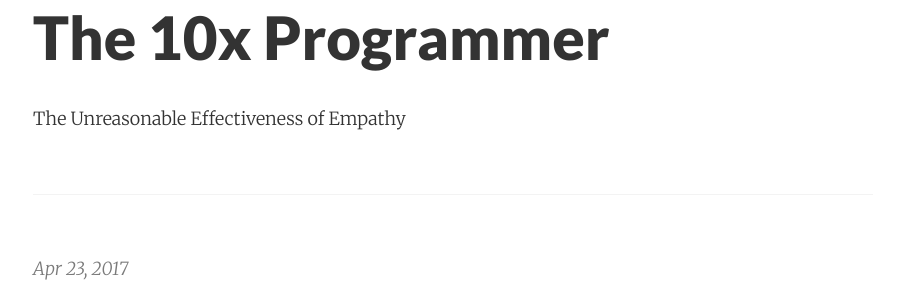
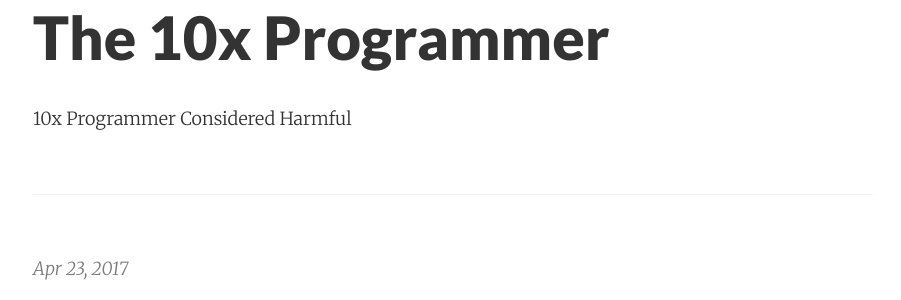
Before and after one commit to premgane/premgane.github.io, a Jekyll site: the page built from index.html, in a window 1280 px wide. Shown: the part 185-485 px from the top of the page, without its empty margins (187-1088 px from the left). Built offline with Jekyll 4.4.1, drawn with Linux system fonts in a browser that asks for light colours; the list of posts is cut into pages by our own code.

Commit message:
10x programmer tagline

```diff
--- a/_posts/2017-05-09-10x-programmer.md
+++ b/_posts/2017-05-09-10x-programmer.md
@@ -2,7 +2,7 @@
 layout:     post
 title:      The 10x Programmer
 date:       2017-05-09 23:16:00
-summary:    "The Unreasonable Effectiveness of Empathy"
+summary:    "10x Programmer Considered Harmful"
 categories: software-engineering programming
 ---
 
```
